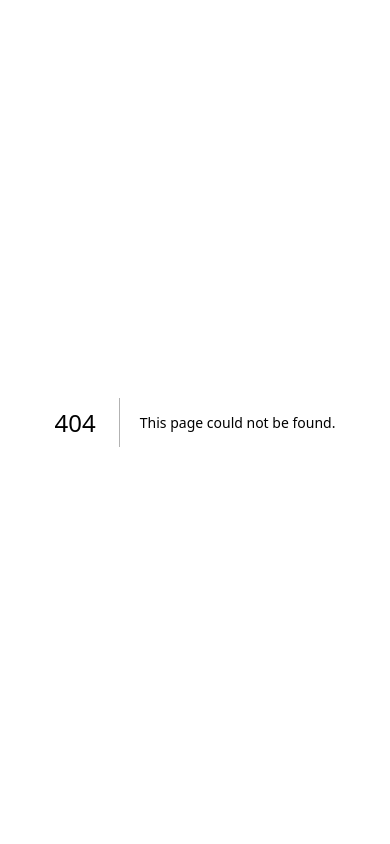
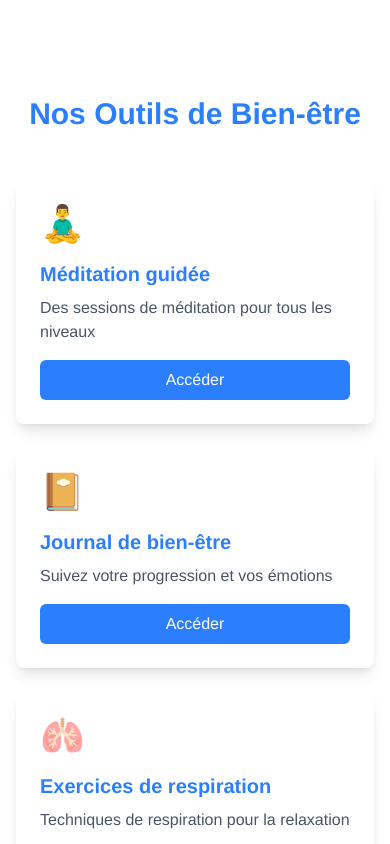
Before and after one commit to CronosV2/cesi-zen, a Next.js app in the folder cesi-zen-code/frontend/: page /outils in a window 390 px wide. Before the commit this address had no page. Shown: the top 844 px of the page. Built offline with nearby package versions, Linux system fonts and the light colour scheme.

Commit message:
Add Tools page with well-being resources and responsive grid layout

```diff
--- /dev/null
+++ b/cesi-zen-code/frontend/src/app/outils/page.tsx
@@ -0,0 +1,49 @@
+export default function Tools() {
+  const tools = [
+    {
+      name: 'Méditation guidée',
+      description: 'Des sessions de méditation pour tous les niveaux',
+      icon: '🧘‍♂️',
+    },
+    {
+      name: 'Journal de bien-être',
+      description: 'Suivez votre progression et vos émotions',
+      icon: '📔',
+    },
+    {
+      name: 'Exercices de respiration',
+      description: 'Techniques de respiration pour la relaxation',
+      icon: '🫁',
+    },
+    {
+      name: 'Musique relaxante',
+      description: 'Une sélection de musiques apaisantes',
+      icon: '🎵',
+    },
+  ];
+
+  return (
+    <div className="min-h-screen pt-24 px-4">
+      <div className="max-w-7xl mx-auto">
+        <h1 className="text-3xl font-bold text-center mb-12 text-blue-500">
+          Nos Outils de Bien-être
+        </h1>
+        <div className="grid grid-cols-1 md:grid-cols-2 lg:grid-cols-4 gap-6">
+          {tools.map((tool, index) => (
+            <div
+              key={index}
+              className="bg-white p-6 rounded-lg shadow-lg hover:shadow-xl transition-shadow duration-300"
+            >
+              <div className="text-4xl mb-4">{tool.icon}</div>
+              <h2 className="text-xl font-semibold mb-2 text-blue-500">{tool.name}</h2>
+              <p className="text-gray-600">{tool.description}</p>
+              <button className="mt-4 w-full bg-blue-500 text-white py-2 px-4 rounded-md hover:bg-blue-600 transition duration-200">
+                Accéder
+              </button>
+            </div>
+          ))}
+        </div>
+      </div>
+    </div>
+  );
+}
```
